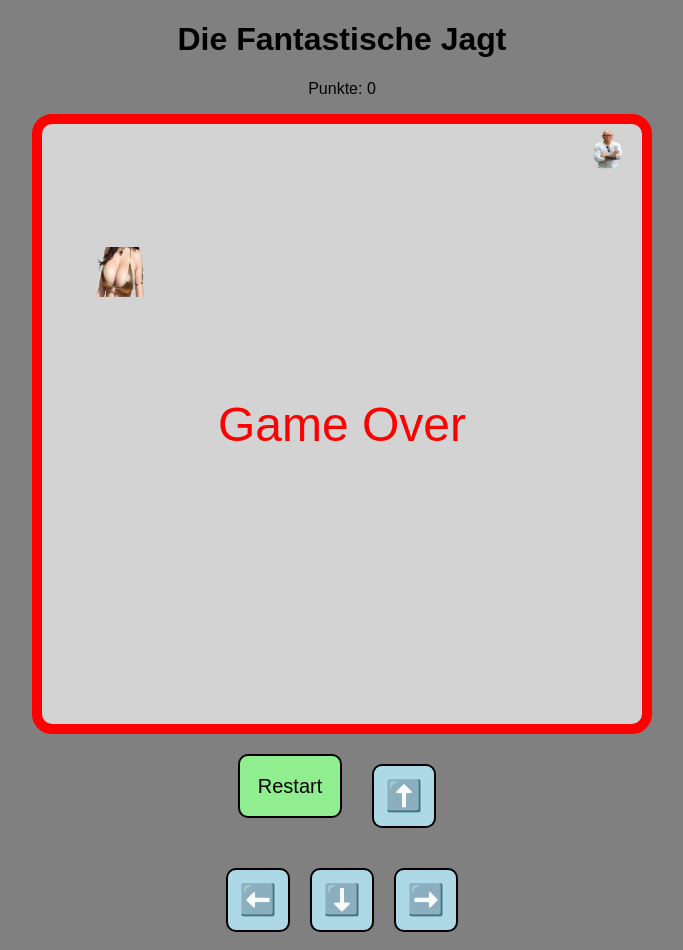
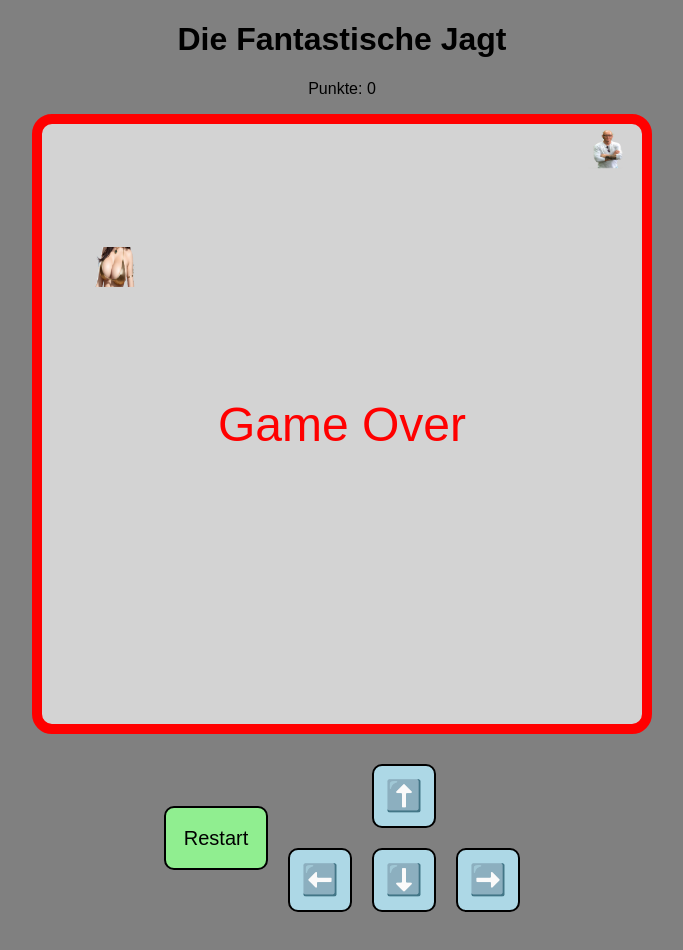
Before and after one commit to AlCabone85/Die-Fantastische-Jagt, a plain HTML site: page index.html in a window 1280 px wide. Shown: the whole page, without its empty margins (298-981 px from the left). Drawn offline with Linux system fonts and the light colour scheme.

Commit message:
Update index.html

```diff
--- a/index.html
+++ b/index.html
@@ -29,8 +29,8 @@
             top: 0;
         }
         .point {
-            width: 50px;
-            height: 50px;
+            width: 40px;
+            height: 40px;
             position: absolute;
         }
         #gameOver {
@@ -42,10 +42,19 @@
             left: 50%;
             transform: translate(-50%, -50%);
         }
+        .control-container {
+            display: flex;
+            justify-content: center;
+            align-items: center;
+            margin-top: 20px;
+        }
         .control-buttons {
             display: flex;
+            flex-direction: column;
+        }
+        .row {
+            display: flex;
             justify-content: center;
-            margin-top: 20px;
         }
         .arrow-button {
             width: 60px;
@@ -69,7 +78,7 @@
             background-color: lightgreen;
             border: 2px solid #000;
             border-radius: 10px;
-            margin-right: 20px;
+            margin: 10px;
             font-size: 20px;
             line-height: 60px;
             text-align: center;
@@ -89,15 +98,19 @@
         <div id="gameOver">Game Over</div>
     </div>
 
-    <!-- Restart-Button und virtuelle Pfeiltasten -->
-    <div class="control-buttons">
+    <!-- Steuerungsbereich -->
+    <div class="control-container">
         <div id="restart">Restart</div>
-        <div class="arrow-button" id="up">⬆️</div>
-    </div>
-    <div class="control-buttons">
-        <div class="arrow-button" id="left">⬅️</div>
-        <div class="arrow-button" id="down">⬇️</div>
-        <div class="arrow-button" id="right">➡️</div>
+        <div class="control-buttons">
+            <div class="row">
+                <div class="arrow-button" id="up">⬆️</div>
+            </div>
+            <div class="row">
+                <div class="arrow-button" id="left">⬅️</div>
+                <div class="arrow-button" id="down">⬇️</div>
+                <div class="arrow-button" id="right">➡️</div>
+            </div>
+        </div>
     </div>
 
     <audio id="backgroundMusic" src="background.mp3" loop></audio>
```
